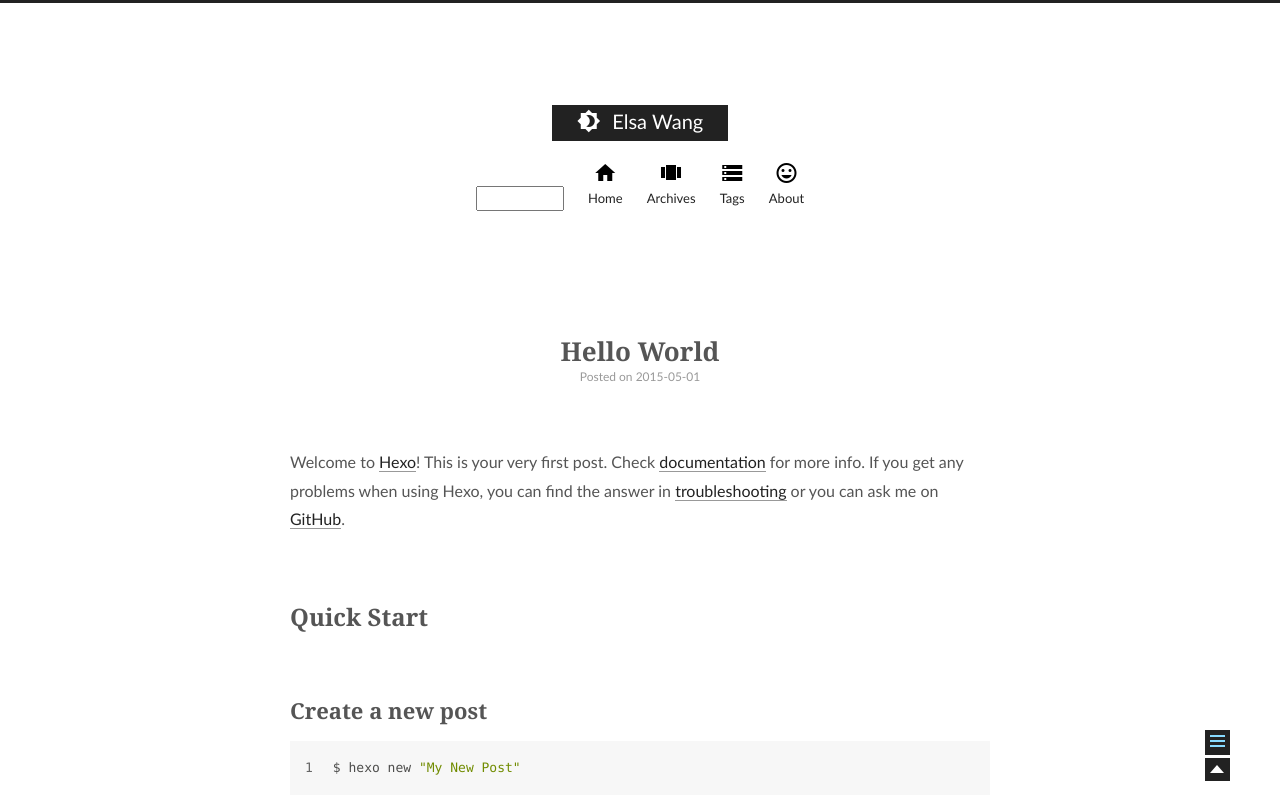
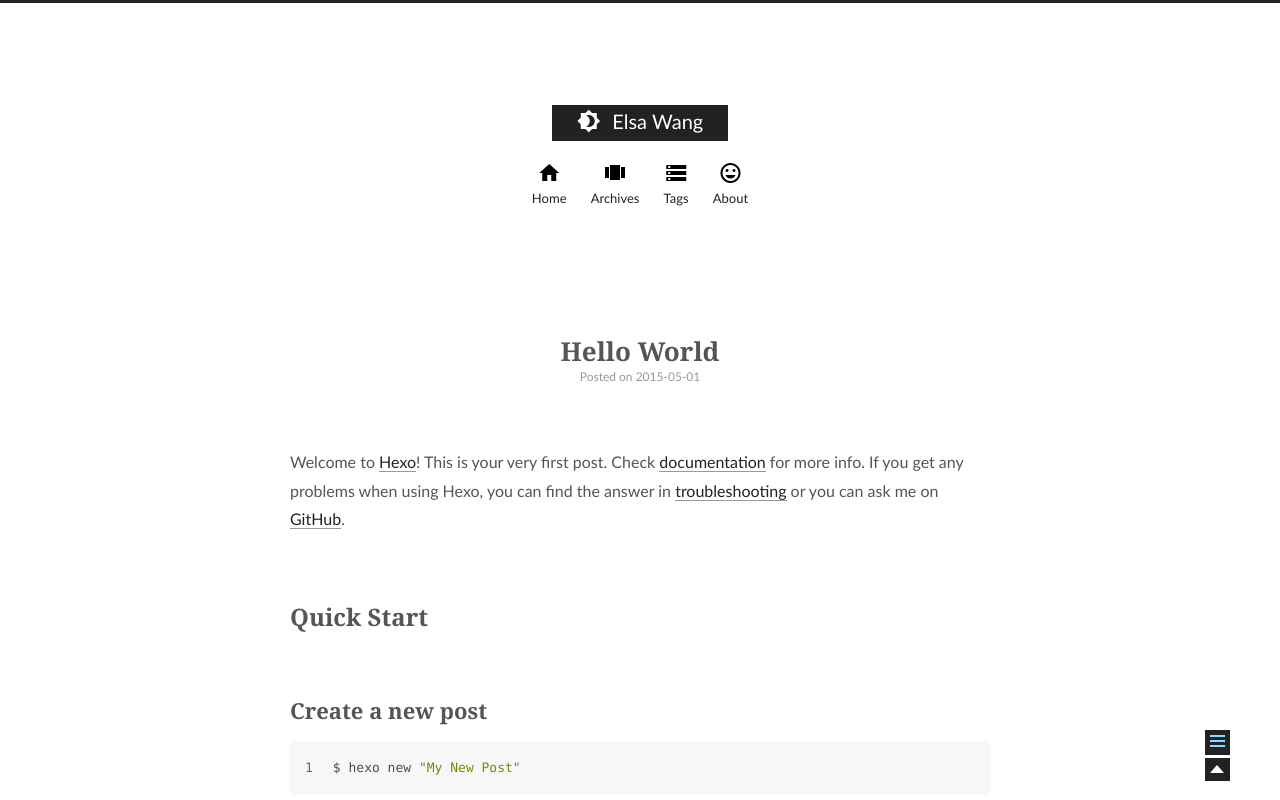
Before and after one commit to elsamushroomgirl/elsamushroomgirl.github.com, a plain HTML site: page 2015/04/30/hello-world/index.html in a window 1280 px wide. Shown: the top 800 px of the page. Drawn offline with Linux system fonts and the light colour scheme.

Commit message:
Site updated: 2015-05-01 15:30:43

```diff
--- a/2015/04/30/hello-world/index.html
+++ b/2015/04/30/hello-world/index.html
@@ -53,21 +53,6 @@
 
 
   <ul id="menu" class="menu">
-
-    <!--增加swiftype搜索功能-->
-    <form class="menu-item menu-item-">
-      <input type="text" id="st-search-input" class="st-search-input" style="width:80px;"  />
-    </form>
-
-    <script type="text/javascript">
-    (function(w,d,t,u,n,s,e){w['SwiftypeObject']=n;w[n]=w[n]||function(){
-    (w[n].q=w[n].q||[]).push(arguments);};s=d.createElement(t);
-    e=d.getElementsByTagName(t)[0];s.async=1;s.src=u;e.parentNode.insertBefore(s,e);
-    })(window,document,'script','//s.swiftypecdn.com/install/v1/st.js','_st');
-
-    _st('install','SoiMMiqLwkrqt-nrct4K');
-    </script>
-    <!--增加swiftype搜索功能end-->
 
 
 
```
Also changed, not shown: 2015/04/30/感谢你教我做网站/index.html (+0 -15 lines), about/index.html (+0 -15 lines), archives/2015/04/index.html (+0 -15 lines), archives/2015/index.html (+0 -15 lines), archives/index.html (+0 -15 lines), index.html (+0 -15 lines).
